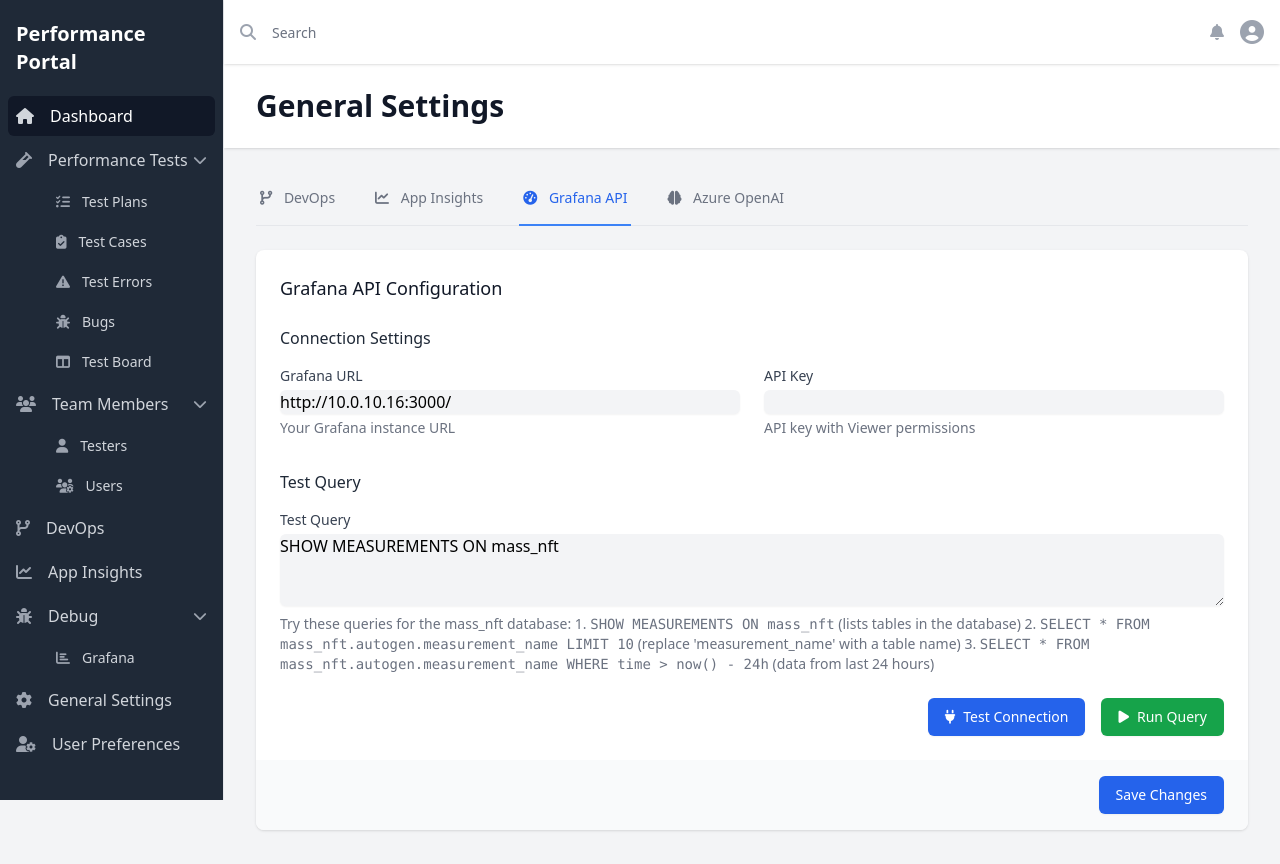
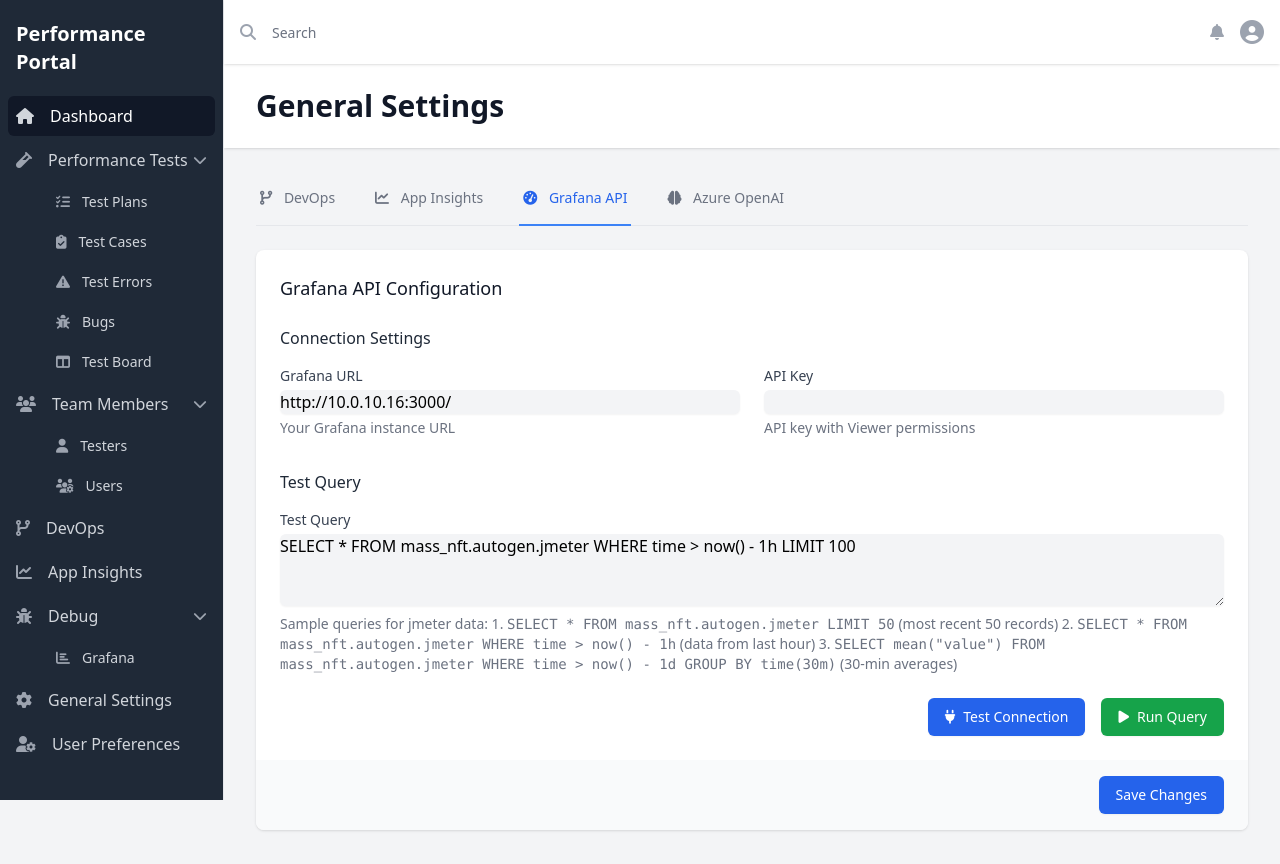
Before and after one commit to kkabza/PerformanceReporting, a Flask app: page /settings/general in a window 1280 px wide, after a click on "Grafana API". Run offline with Flask 3, Linux system fonts and the light colour scheme; the visitor is signed in with stand-in values (Sample User, id 1); some libraries are stand-ins or nearby versions.

Commit message:
feat(grafana): Add jmeter-specific query examples

```diff
--- a/app/templates/pages/settings/general.html
+++ b/app/templates/pages/settings/general.html
@@ -173,12 +173,12 @@
                                         placeholder="For InfluxDB:
 SHOW MEASUREMENTS
 SHOW DATABASES
-SELECT * FROM cpu LIMIT 10">SHOW MEASUREMENTS ON mass_nft</textarea>
+SELECT * FROM cpu LIMIT 10">SELECT * FROM mass_nft.autogen.jmeter WHERE time > now() - 1h LIMIT 100</textarea>
                                     <p class="mt-2 text-sm text-gray-500">
-                                        Try these queries for the mass_nft database:
-                                        1. <code>SHOW MEASUREMENTS ON mass_nft</code> (lists tables in the database)
-                                        2. <code>SELECT * FROM mass_nft.autogen.measurement_name LIMIT 10</code> (replace 'measurement_name' with a table name)
-                                        3. <code>SELECT * FROM mass_nft.autogen.measurement_name WHERE time > now() - 24h</code> (data from last 24 hours)
+                                        Sample queries for jmeter data:
+                                        1. <code>SELECT * FROM mass_nft.autogen.jmeter LIMIT 50</code> (most recent 50 records)
+                                        2. <code>SELECT * FROM mass_nft.autogen.jmeter WHERE time > now() - 1h</code> (data from last hour)
+                                        3. <code>SELECT mean("value") FROM mass_nft.autogen.jmeter WHERE time > now() - 1d GROUP BY time(30m)</code> (30-min averages)
                                     </p>
                                 </div>
                                 <div class="flex justify-end space-x-4">
```
